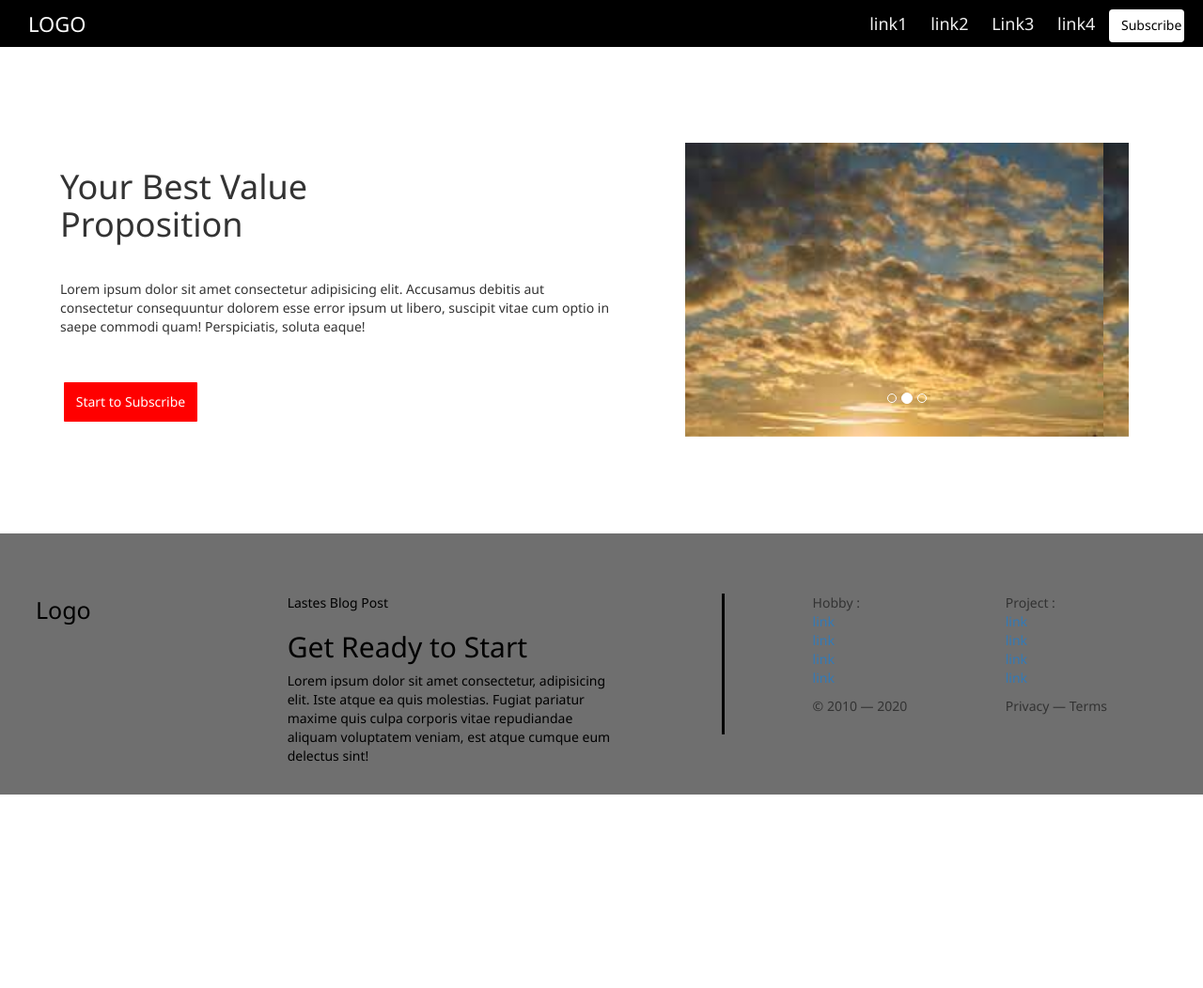
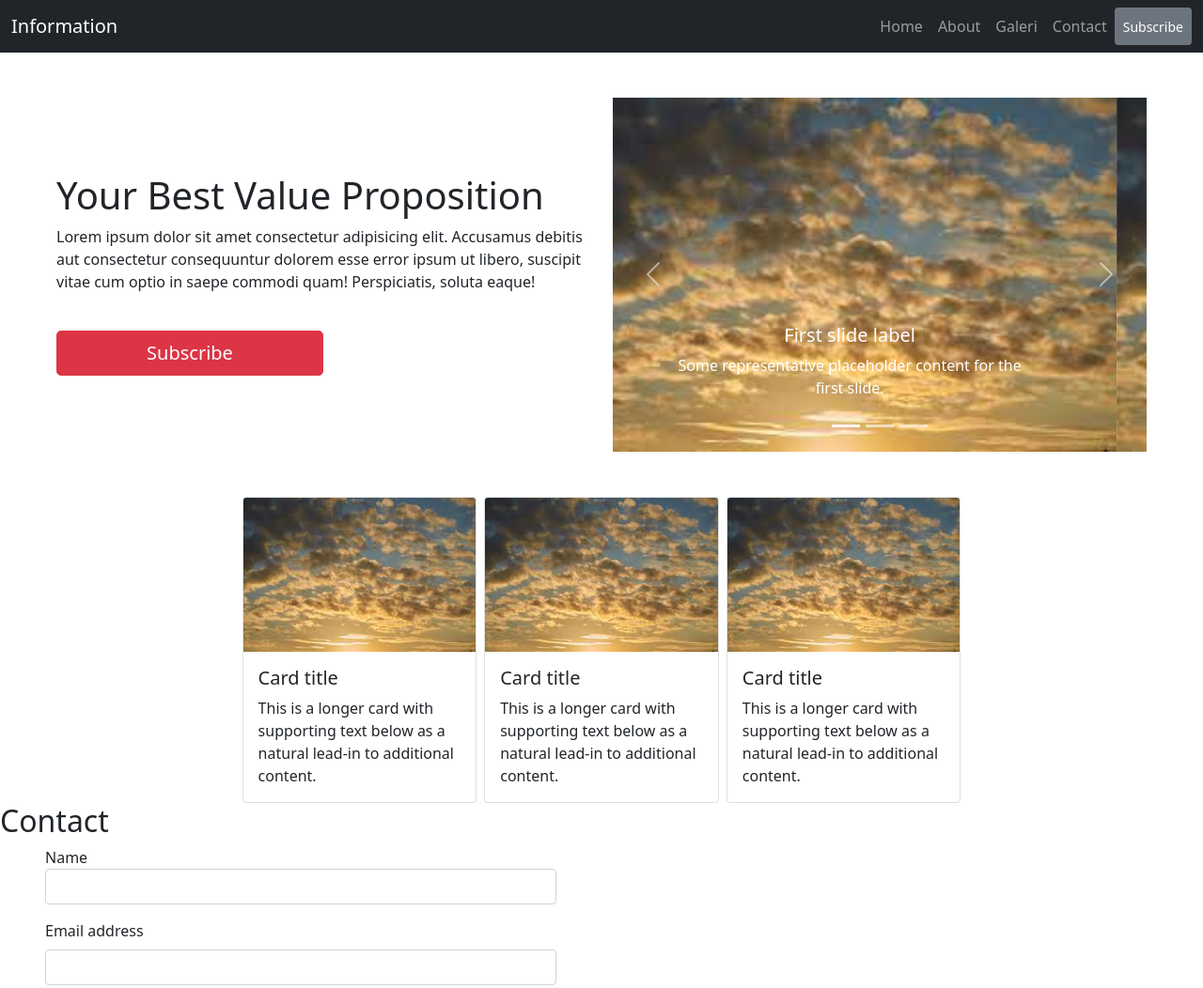
Before and after one commit to BimaGofarali/bimagofaralirobi.github.io, a plain HTML site: page Bima.html in a window 1280 px wide. Shown: the top 1052 px of the page at 94% size. Before the commit the page ends 846 px from the top, so only its background shows below. Drawn offline with nearby package versions, Linux system fonts and the light colour scheme.

Commit message:
new pages

```diff
--- a/Bima.css
+++ b/Bima.css
@@ -1,140 +1,32 @@
-
-* {
-  box-sizing: border-box;
-  margin: 0;
-  padding: 0;
-  font-family: 'segoe ui';
-  width: auto;
+.vl {
+  border-left: 3px solid black;
+  height: 200px;
+  position: relative;
+  left: 55%;
+  margin-left: -3px;
+  top: 0;
+  justify-content: center;
 }
 
-.nav {
-  height: 50px;
-  padding-left: 20px;
-  padding-right: 20px;
-  width: auto;
-  background-color: black;
-  position: relative;
-}
-
-.nav .nav-header {
-  display: inline;
-}
-
-.nav .nav-header .nav-title {
-  display: inline-block;
-  font-size: 22px;
-  color: #fff;
-  padding: 10px 10px 10px 10px;
-}
-
-.nav .nav-links {
-  display: inline;
-  float: right;
-  font-size: 18px;
-}
-
-.nav .nav-links a {
-  display: inline-block;
-  padding: 13px 10px 13px 10px;
-  text-decoration: none;
-  color: #efefef;
-}
-
-button {
-  display: inline-block;
-  height: 35px;
-  width: 80px;
-  border-radius: 5px;
-  outline: none;
-  background-color: white;
-  margin-bottom: 5px;
-  color: black;
-  border: 1px solid white;
-  cursor: pointer;
-}
-
-main {
-  width: 100%;
-  padding: 8% 5% 8% 5%;
-  background-color: white;
-}
-main .col {
-padding-right: 5%;
-}
-
-.col h1 {
-  width: 400px;
-}
-.col p {
-  padding-top: 5%;
-}
-
-.contents {
-  display: flex;
-  align-items: center;
-}
-
-.tombol a .subscribe{
-  height: 50px;
-  width: 150px;
-  outline: none;
-  margin-bottom: 5px;
-  color: white;
-  background-color: red;
-  margin-top: 35px;
-  border: 4px solid white;
+.blog article {
+  width: 500px;
 }
 
 footer {
-  width: 100%;
-  padding: 5% 5% 5% 0;
-  background-color: #6F6F6F;
-  background-size: cover;
-}
-
-.container .footer {
-  display: flex;
-  justify-content: space-between;
-}
-
-.footer .logo {
-  font-size: 25px;
-  color: black;
-}
-
-.footer .blog {
-  color: black;
-}
-.footer p {
-  width: 350px;
-  height: 20px;
-}
-
-.link1 .link2 {
-position: relative;
+  top:1rem;
 }
 
 li {
   list-style-type: none;
 }
 
-footer > .vi {
-  display: inline-block;
-  vertical-align: middle;
-  position: relative;
+.copyright p {
+  margin-top: 2rem;
+  margin-bottom: 2rem;
+  margin-right: 1rem;
+  margin-left: 1rem;
 }
 
-.blog {
-  float: right;
+.bagianlist {
+  margin-top: 2rem;
 }
-
-.vl {
-  display: flex;
-  border-left: 3px solid black;
-  height: 150px;
-  position: relative;
-  left: 50%;
-  margin-left: -3px;
-  top: 0;
-  justify-content: center;
-}
--- a/Bima.html
+++ b/Bima.html
@@ -1,36 +1,35 @@
 <!DOCTYPE html>
 <html lang="en">
 <head>
-    <link rel="stylesheet" href="https://maxcdn.bootstrapcdn.com/bootstrap/3.4.1/css/bootstrap.min.css">
-    <script src="https://ajax.googleapis.com/ajax/libs/jquery/3.5.1/jquery.min.js"></script>
-    <script src="https://maxcdn.bootstrapcdn.com/bootstrap/3.4.1/js/bootstrap.min.js"></script>
+  <link href="https://cdn.jsdelivr.net/npm/bootstrap@5.0.2/dist/css/bootstrap.min.css" rel="stylesheet" integrity="sha384-EVSTQN3/azprG1Anm3QDgpJLIm9Nao0Yz1ztcQTwFspd3yD65VohhpuuCOmLASjC" crossorigin="anonymous">
+  <script src="https://cdn.jsdelivr.net/npm/bootstrap@5.0.2/dist/js/bootstrap.bundle.min.js" integrity="sha384-MrcW6ZMFYlzcLA8Nl+NtUVF0sA7MsXsP1UyJoMp4YLEuNSfAP+JcXn/tWtIaxVXM" crossorigin="anonymous"></script>
   <meta charset="UTF-8">
   <meta http-equiv="X-UA-Compatible" content="IE=edge">
   <meta name="viewport" content="width=device-width, initial-scale=1.0">
-    <title>Tugas 2 Bima</title>
  <link rel="stylesheet" href="Bima.css">
+  <title>tugas week2</title>
 </head>
 <body>
-    <header>
-        <div class="nav">
-            <div class="nav-header">
-              <div class="nav-title">
-                LOGO
+  <nav class="navbar navbar-expand-lg navbar-dark bg-dark">
+    <div class="container-fluid d-print-inline-block">
+      <a class="navbar-brand" href="#">Information</a>
+      </button>
+      <div class="collapse navbar-collapse d-flex justify-content-end" id="navbarNavAltMarkup">
+        <div class="navbar-nav">
+          <a class="nav-link" href="#">Home</a>
+          <a class="nav-link" href="#">About</a>
+          <a class="nav-link" href="#">Galeri</a>
+          <a class="nav-link" href="#">Contact</a>
+         <button class="btn btn-secondary btn-sm" type="button">Subscribe</button>
         </div>
       </div>
-            <div class="nav-links">
-                <a href="" target="">link1</a>
-                <a href="" target="">link2</a>
-                <a href="" target="">Link3</a>
-                <a href="" target="">link4</a>
-                <button class="btn">Subscribe</button>
     </div>
-            </div>
-    </header>
-
+  </nav>
+  <!-- main write -->
  <main>
-            <div class="contents">
+  <div class="row align-items-center justify-content-center mx-5 my-5">
     <div class="col">
+      <di class="contents">
             <h1>Your Best Value Proposition</h1>
             <p>
                 Lorem ipsum dolor sit amet consectetur adipisicing elit.
@@ -38,80 +37,142 @@
                 suscipit vitae cum optio in saepe commodi quam! Perspiciatis,
                 soluta eaque!
             </p>
-                    <div class="tombol">
-                        <a href=""><button class="subscribe" type="button">Start to Subscribe</button></a>
+            <button class="btn btn-danger mt-4 btn-lg w-50" type="button">Subscribe</button>
+    </div>
+    <!-- Slider -->
+    <div class="col">
+      <div id="carouselExampleCaptions" class="carousel slide" data-bs-ride="carousel">
+        <div class="carousel-indicators">
+          <button type="button" data-bs-target="#carouselExampleCaptions" data-bs-slide-to="0" class="active" aria-current="true" aria-label="Slide 1"></button>
+          <button type="button" data-bs-target="#carouselExampleCaptions" data-bs-slide-to="1" aria-label="Slide 2"></button>
+          <button type="button" data-bs-target="#carouselExampleCaptions" data-bs-slide-to="2" aria-label="Slide 3"></button>
+        </div>
+        <div class="carousel-inner">
+          <div class="carousel-item active">
+            <img src="alam.jpg" class="d-block w-100" alt="...">
+            <div class="carousel-caption d-none d-md-block">
+              <h5>First slide label</h5>
+              <p>Some representative placeholder content for the first slide.</p>
+            </div>
+          </div>
+          <div class="carousel-item">
+            <img src="alam.jpg" class="d-block w-100" alt="...">
+            <div class="carousel-caption d-none d-md-block">
+              <h5>Second slide label</h5>
+              <p>Some representative placeholder content for the second slide.</p>
+            </div>
+          </div>
+          <div class="carousel-item">
+            <img src="alam.jpg" class="d-block w-100" alt="...">
+            <div class="carousel-caption d-none d-md-block">
+              <h5>Third slide label</h5>
+              <p>Some representative placeholder content for the third slide.</p>
+            </div>
+          </div>
+        </div>
+        <button class="carousel-control-prev" type="button" data-bs-target="#carouselExampleCaptions" data-bs-slide="prev">
+          <span class="carousel-control-prev-icon" aria-hidden="true"></span>
+          <span class="visually-hidden">Previous</span>
+        </button>
+        <button class="carousel-control-next" type="button" data-bs-target="#carouselExampleCaptions" data-bs-slide="next">
+          <span class="carousel-control-next-icon" aria-hidden="true"></span>
+          <span class="visually-hidden">Next</span>
+        </button>
+      </div>
+    </div>
+  </div>
+<!-- card -->
+  <div class="row row-cols-1 row-cols-md-5 g-2 align-items-center justify-content-center">
+    <div class="col">
+      <div class="card">
+        <img src="alam.jpg" class="card-img-top">
+        <div class="card-body">
+          <h5 class="card-title">Card title</h5>
+          <p class="card-text">This is a longer card with supporting text below as a natural lead-in to additional content.</p>
+        </div>
+      </div>
     </div>
 
+    <div class="col">
+      <div class="card">
+        <img src="alam.jpg" class="card-img-top">
+        <div class="card-body">
+          <h5 class="card-title">Card title</h5>
+          <p class="card-text">This is a longer card with supporting text below as a natural lead-in to additional content.</p>
         </div>
-                <div class="container">
-                    <div id="myCarousel" class="carousel slide" data-ride="carousel">
-                      <!-- Indicators -->
-                      <ol class="carousel-indicators">
-                        <li data-target="#myCarousel" data-slide-to="0" class="active"></li>
-                        <li data-target="#myCarousel" data-slide-to="1"></li>
-                        <li data-target="#myCarousel" data-slide-to="2"></li>
-                      </ol>
-
-                      <!-- Wrapper for slides -->
-                      <div class="carousel-inner">
-                        <div class="item active">
-                          <img src="alam.jpg" alt="Alam" style="width:100%;">
+      </div>
     </div>
 
-                        <div class="item">
-                          <img src="alam.jpg" alt="Alam" style="width:100%;">
-                        </div>
-
-                        <div class="item">
-                          <img src="alam.jpg" alt="Alam" style="width:100%;">
+    <div class="col">
+      <div class="card">
+        <img src="alam.jpg" class="card-img-top">
+        <div class="card-body">
+          <h5 class="card-title">Card title</h5>
+          <p class="card-text">This is a longer card with supporting text below as a natural lead-in to additional content.</p>
         </div>
       </div>
     </div>
 </div>
 
+<!-- Form -->
+    <div class="col row-cols-md-2 align-items-center justify-content-center">
+      <h2>Contact</h2>
+      <div class="mb-3 px-5">
+        <label for="name"> Name</label>
+        <input type="text" id="name" class="form-control">
+      </div>
+      <div class="mb-3 px-5">
+        <label for="exampleInputEmail1" class="form-label">Email address</label>
+        <input type="email" class="form-control" id="exampleInputEmail1">
+      </div>
+      <div class="mb-3 px-5">
+        <label for="Subject"> Subject</label>
+        <textarea type="text" id="comentar" class="form-control" style="height: auto">
+        </textarea>
+      </div>
     </div>
 </main>
-        <footer>
-          <div class="container">
-            <div class="footer">
-              <div class="logo">Logo</div>
+
+    <!-- Footer -->
+  <div class=" col bg-secondary">
+      <div class="container align-items-center d-flex justify-content-start">
+          <div class="logo">
+            <img src="#">
+          </div>
           <div class="vl"></div>
-              <div class="blog">
+          <div class="blog mx-5 py-2 px-3">
               <p>Lastes Blog Post</p>
               <h2>Get Ready to Start</h2>
-                  <p>
+              <article>
                   Lorem ipsum dolor sit amet consectetur, adipisicing elit. Iste atque ea quis molestias.
                   Fugiat pariatur maxime quis culpa corporis vitae repudiandae aliquam voluptatem veniam,
                   est atque cumque eum delectus sint!
-                  </p>
+              </article>
           </div>
           <vi class="divider"></vi>
-              <div class="link1">
+          <div class="container-fluid">
+            <div class="bagianlist d-flex justify-content-evenly">
+              <div class="list1">
                 <div class="judul"> Hobby :</div>
-                      <ul>
-                        <li><a href="">link</a></li>
-                        <li><a href="">link</a></li>
-                        <li><a href="">link</a></li>
-                        <li><a href="">link</a></li>
-                      </ul>
-                      <div class="copy">© 2010 — 2020</div>
+                  <li><a href="#">link</a></li>
+                  <li><a href="#">link</a></li>
+                  <li><a href="#">link</a></li>
+                  <li><a href="#">link</a></li>
                 </div>
-                <div class="link2">
+          <div class="list2">
             <div class="judul"> Project :</div>
-                  <ul>
-                    <li><a href="">link</a></li>
-                    <li><a href="">link</a></li>
-                    <li><a href="">link</a></li>
-                    <li><a href="">link</a></li>
-                  </ul>
-                  <div class="write">Privacy — Terms</div>
+              <li><a href="#">link</a></li>
+              <li><a href="#">link</a></li>
+              <li><a href="#">link</a></li>
+              <li><a href="#">link</a></li>
           </div>
             </div>
-
-
+            <div class="copyright d-flex">
+              <p>@ 2010 — 2020 </p>
+              <p>Privacy — Terms</p>
             </div>
-           </footer>
+        </div>
+      </div>
   </div>
 </body>
-
 </html>
```
Lines whose indentation alone changed are shown as unchanged.
